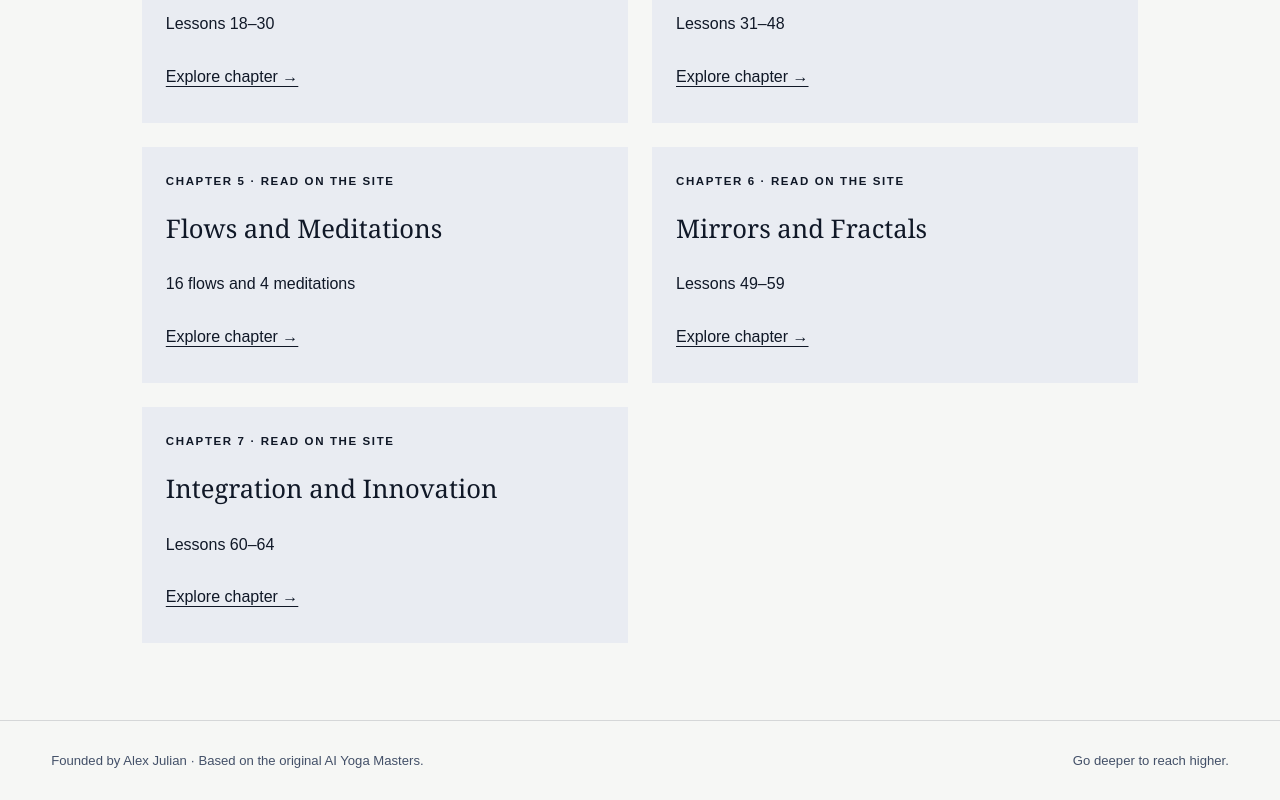
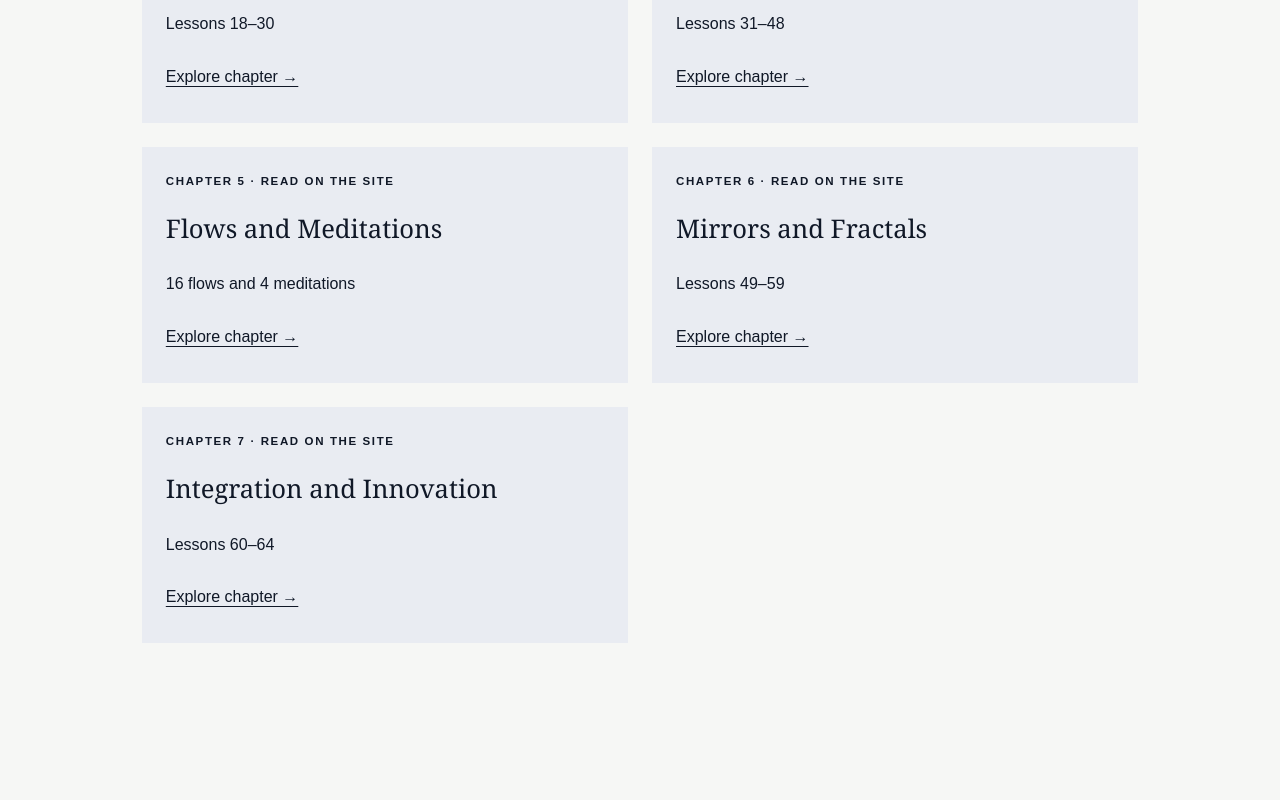
Before and after one commit to aianthems/ai-yoga-masters, a Next.js app: page /curriculum in a window 1280 px wide. Shown: the part 1197-1997 px from the top of the page. After the commit the page ends 1917 px from the top, so only its background shows below. Built offline with nearby package versions, Linux system fonts and the light colour scheme.

Commit message:
Use shared AI Yoga Masters footer across site

```diff
--- a/app/curriculum/page.tsx
+++ b/app/curriculum/page.tsx
@@ -64,10 +64,6 @@ export default function Curriculum() {
           </div>
         </section>
       </main>
-      <footer>
-        <p>Founded by Alex Julian · Based on the original AI Yoga Masters.</p>
-        <p>Go deeper to reach higher.</p>
-      </footer>
     </>
   );
 }
```
